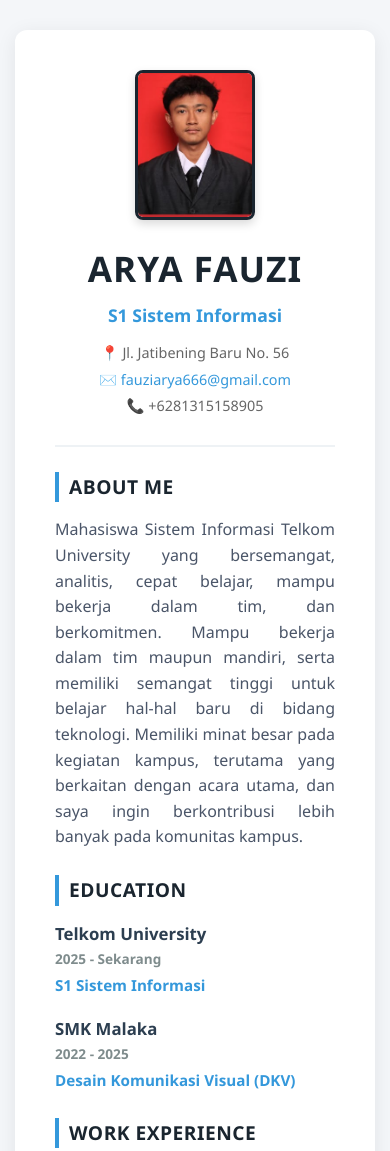
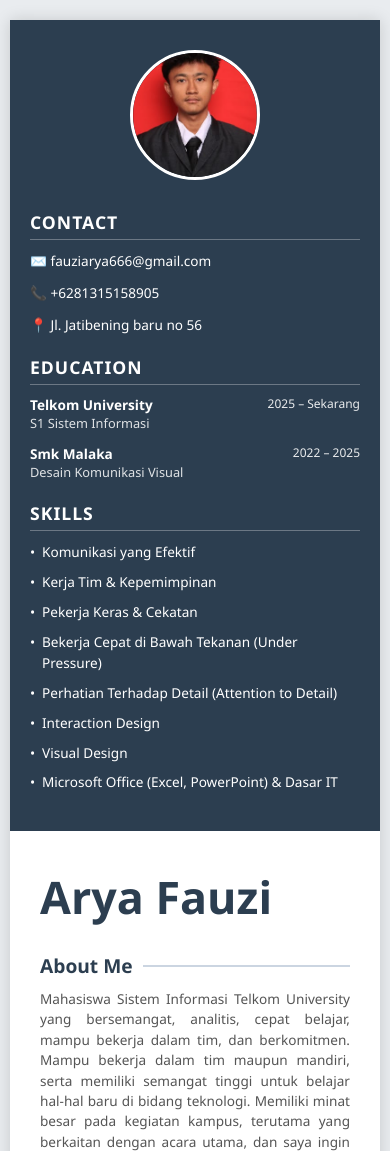
Before and after one commit to AryaFauzi973/AryaFauzi973.github.io, a plain HTML site: page index.html in a window 390 px wide. Shown: the top 1151 px of the page. Drawn offline with Linux system fonts and the light colour scheme.

Commit message:
Refactor CV layout and styles for better presentation
Updated styling and structure of the CV layout, including changes to font, padding, and background colors. Added sidebar and main content sections with improved responsiveness.

```diff
--- a/index.html
+++ b/index.html
@@ -5,253 +5,237 @@
     <meta name="viewport" content="width=device-width, initial-scale=1.0">
     <title>CV - Arya Fauzi</title>
     <style>
-        /* CSS RESET & GENERAL STYLES */
         * {
             box-sizing: border-box;
             margin: 0;
             padding: 0;
         }
         body {
-            font-family: 'Segoe UI', Tahoma, Geneva, Verdana, sans-serif;
-            line-height: 1.6;
+            font-family: 'Segoe UI', Arial, sans-serif;
+            background-color: #e9ecef;
             color: #333;
-            background-color: #f4f6f9;
-            padding: 30px 15px;
+            padding: 20px 10px;
         }
-        .container {
-            max-width: 800px;
+        .cv-container {
+            max-width: 850px;
             margin: 0 auto;
-            background: #ffffff;
-            padding: 40px;
-            border-radius: 12px;
-            box-shadow: 0 4px 20px rgba(0, 0, 0, 0.08);
+            background: #fff;
+            display: flex;
+            box-shadow: 0 0 15px rgba(0, 0, 0, 0.15);
         }
 
-        /* HEADER SECTION */
-        .header {
+        /* SIDEBAR KIRI (GELAP) */
+        .sidebar {
+            width: 35%;
+            background-color: #2c3e50;
+            color: #ffffff;
+            padding: 30px 20px;
+        }
+        .profile-box {
+            text-align: center;
+            margin-bottom: 25px;
+        }
+        .profile-img {
+            width: 130px;
+            height: 130px;
+            border-radius: 50%;
+            object-fit: cover;
+            border: 3px solid #fff;
+        }
+        .sidebar h2 {
+            font-size: 1.1rem;
+            text-transform: uppercase;
+            letter-spacing: 1px;
+            margin-bottom: 10px;
+            margin-top: 20px;
+            border-bottom: 1px solid rgba(255, 255, 255, 0.3);
+            padding-bottom: 5px;
+        }
+        .contact-list, .sidebar-list {
+            list-style: none;
+            font-size: 0.85rem;
+            line-height: 1.6;
+        }
+        .contact-list li {
+            margin-bottom: 10px;
+            word-break: break-all;
+        }
+        .contact-list a {
+            color: #fff;
+            text-decoration: none;
+        }
+        .edu-item {
+            margin-bottom: 12px;
+            font-size: 0.85rem;
+        }
+        .edu-header {
             display: flex;
             justify-content: space-between;
-            align-items: center;
-            border-bottom: 2px solid #eef2f5;
-            padding-bottom: 25px;
-            margin-bottom: 25px;
-            gap: 20px;
+            font-weight: bold;
         }
-        .header-text h1 {
-            font-size: 2.2rem;
-            color: #1a252f;
-            letter-spacing: 1px;
-            margin-bottom: 5px;
+        .edu-date {
+            font-size: 0.75rem;
+            font-weight: normal;
+            opacity: 0.9;
         }
-        .header-text .subtitle {
-            font-size: 1.1rem;
-            color: #3498db;
-            font-weight: 600;
-            margin-bottom: 12px;
+        .edu-sub {
+            font-size: 0.8rem;
+            opacity: 0.85;
         }
-        .contact-info p {
-            font-size: 0.9rem;
-            color: #666;
-            margin-bottom: 3px;
+        .sidebar-list li {
+            margin-bottom: 8px;
+            position: relative;
+            padding-left: 12px;
         }
-        .contact-info a {
-            color: #3498db;
-            text-decoration: none;
-        }
-        .contact-info a:hover {
-            text-decoration: underline;
-        }
-        .profile-img {
-            width: 140px;
-            height: 175px;
-            object-fit: cover;
-            border-radius: 8px;
-            border: 3px solid #1a252f;
-            box-shadow: 0 4px 10px rgba(0, 0, 0, 0.15);
-            flex-shrink: 0;
+        .sidebar-list li::before {
+            content: "•";
+            position: absolute;
+            left: 0;
         }
 
-        /* SECTIONS GENERAL */
-        section {
+        /* KONTEN KANAN (PUTIH) */
+        .main-content {
+            width: 65%;
+            padding: 35px 30px;
+        }
+        .main-content h1 {
+            font-size: 2.8rem;
+            color: #2c3e50;
             margin-bottom: 25px;
+            font-weight: 800;
         }
-        h2 {
+        .section-title {
             font-size: 1.2rem;
-            color: #1a252f;
-            border-left: 4px solid #3498db;
-            padding-left: 10px;
-            margin-bottom: 15px;
-            text-transform: uppercase;
-            letter-spacing: 0.5px;
+            color: #2c3e50;
+            margin-bottom: 10px;
+            display: flex;
+            align-items: center;
         }
-        p.about-text {
-            color: #4a5568;
+        .section-title::after {
+            content: "";
+            flex: 1;
+            margin-left: 10px;
+            height: 2px;
+            background-color: #cbd5e1;
+        }
+        .about-text {
+            font-size: 0.85rem;
+            line-height: 1.5;
+            color: #555;
+            margin-bottom: 25px;
             text-align: justify;
         }
-
-        /* ITEM LIST & JOBS */
-        .item {
-            margin-bottom: 18px;
+        .job-item {
+            margin-bottom: 15px;
         }
-        .item-header {
-            display: flex;
-            justify-content: space-between;
-            align-items: baseline;
-            margin-bottom: 4px;
-        }
-        .item-title {
-            font-size: 1.05rem;
-            font-weight: 700;
+        .job-company {
+            font-weight: bold;
+            font-size: 0.95rem;
             color: #2c3e50;
         }
-        .item-date {
-            font-size: 0.85rem;
-            color: #7f8c8d;
+        .job-role {
             font-weight: 600;
+            font-size: 0.88rem;
+            color: #444;
+            margin-top: 5px;
         }
-        .item-sub {
-            font-size: 0.95rem;
-            color: #3498db;
-            font-weight: 600;
-            margin-bottom: 6px;
-        }
-        .item ul {
-            margin-left: 18px;
-            color: #4a5568;
-            font-size: 0.93rem;
-        }
-        .item ul li {
-            margin-bottom: 4px;
+        .job-desc {
+            font-size: 0.83rem;
+            color: #555;
+            line-height: 1.4;
+            margin-top: 2px;
         }
 
-        /* SKILLS GRID */
-        .skills-grid {
-            display: grid;
-            grid-template-columns: repeat(auto-fit, minmax(200px, 1fr));
-            gap: 10px;
-            list-style: none;
-            padding: 0;
-        }
-        .skills-grid li {
-            background: #f8fafc;
-            padding: 8px 12px;
-            border-radius: 6px;
-            border: 1px solid #e2e8f0;
-            font-size: 0.9rem;
-            color: #334155;
-            font-weight: 500;
-        }
-
-        /* RESPONSIVE DESIGN (MOBILE FRIENDLY) */
-        @media (max-width: 600px) {
-            .header {
-                flex-direction: column-reverse;
-                text-align: center;
-            }
-            .header-text h2 {
-                border-left: none;
-            }
-            .item-header {
+        /* RESPONSIVE UNTUK HP */
+        @media (max-width: 650px) {
+            .cv-container {
                 flex-direction: column;
             }
-            .profile-img {
-                width: 120px;
-                height: 150px;
+            .sidebar, .main-content {
+                width: 100%;
             }
         }
     </style>
 </head>
 <body>
 
-    <div class="container">
+    <div class="cv-container">
 
-        <!-- HEADER -->
-        <div class="header">
-            <div class="header-text">
-                <h1>ARYA FAUZI</h1>
-                <div class="subtitle">S1 Sistem Informasi</div>
-                <div class="contact-info">
-                    <p>📍 Jl. Jatibening Baru No. 56</p>
-                    <p>✉️ <a href="mailto:fauziarya666@gmail.com">fauziarya666@gmail.com</a></p>
-                    <p>📞 +6281315158905</p>
+        <!-- SIDEBAR KIRI (GELAP) -->
+        <div class="sidebar">
+            <div class="profile-box">
+                <img src="foto-profil.jpeg" alt="Arya Fauzi" class="profile-img">
+            </div>
+
+            <h2>Contact</h2>
+            <ul class="contact-list">
+                <li>✉️ <a href="mailto:fauziarya666@gmail.com">fauziarya666@gmail.com</a></li>
+                <li>📞 +6281315158905</li>
+                <li>📍 Jl. Jatibening baru no 56</li>
+            </ul>
+
+            <h2>Education</h2>
+            <div class="edu-item">
+                <div class="edu-header">
+                    <span>Telkom University</span>
+                    <span class="edu-date">2025 – Sekarang</span>
                 </div>
+                <div class="edu-sub">S1 Sistem Informasi</div>
             </div>
-            <!-- Foto profil di sebelah kanan dengan bingkai kotak rapi -->
-            <img src="foto-profil.jpeg" alt="Foto Profil Arya Fauzi" class="profile-img">
+            <div class="edu-item">
+                <div class="edu-header">
+                    <span>Smk Malaka</span>
+                    <span class="edu-date">2022 – 2025</span>
+                </div>
+                <div class="edu-sub">Desain Komunikasi Visual</div>
+            </div>
+
+            <h2>Skills</h2>
+            <ul class="sidebar-list">
+                <li>Komunikasi yang Efektif</li>
+                <li>Kerja Tim & Kepemimpinan</li>
+                <li>Pekerja Keras & Cekatan</li>
+                <li>Bekerja Cepat di Bawah Tekanan (Under Pressure)</li>
+                <li>Perhatian Terhadap Detail (Attention to Detail)</li>
+                <li>Interaction Design</li>
+                <li>Visual Design</li>
+                <li>Microsoft Office (Excel, PowerPoint) & Dasar IT</li>
+            </ul>
         </div>
 
-        <!-- ABOUT ME -->
-        <section>
-            <h2>About Me</h2>
+        <!-- KONTEN UTAMA KANAN (PUTIH) -->
+        <div class="main-content">
+            <h1>Arya Fauzi</h1>
+
+            <h2 class="section-title">About Me</h2>
             <p class="about-text">
                 Mahasiswa Sistem Informasi Telkom University yang bersemangat, analitis, cepat belajar, mampu bekerja dalam tim, dan berkomitmen. Mampu bekerja dalam tim maupun mandiri, serta memiliki semangat tinggi untuk belajar hal-hal baru di bidang teknologi. Memiliki minat besar pada kegiatan kampus, terutama yang berkaitan dengan acara utama, dan saya ingin berkontribusi lebih banyak pada komunitas kampus.
             </p>
-        </section>
 
-        <!-- EDUCATION -->
-        <section>
-            <h2>Education</h2>
-            <div class="item">
-                <div class="item-header">
-                    <span class="item-title">Telkom University</span>
-                    <span class="item-date">2025 - Sekarang</span>
-                </div>
-                <div class="item-sub">S1 Sistem Informasi</div>
-            </div>
-            <div class="item">
-                <div class="item-header">
-                    <span class="item-title">SMK Malaka</span>
-                    <span class="item-date">2022 - 2025</span>
-                </div>
-                <div class="item-sub">Desain Komunikasi Visual (DKV)</div>
-            </div>
-        </section>
+            <h2 class="section-title">Work Experience</h2>
 
-        <!-- WORK EXPERIENCE -->
-        <section>
-            <h2>Work Experience</h2>
+            <div class="job-item">
+                <div class="job-company">PT Inti Prima Karya (SEP 2024 – DES 2024)</div>
 
-            <div class="item">
-                <div class="item-header">
-                    <span class="item-title">PT Inti Prima Karya</span>
-                    <span class="item-date">SEP 2024 - DES 2024</span>
-                </div>
-                <ul>
-                    <li><b>Quality Control (QC):</b> Memeriksa bahan cetakan secara menyeluruh untuk memastikan produk memenuhi standar kualitas perusahaan, memeriksa akurasi warna, cacat perataan, dan kekurangan kertas sebelum didistribusikan.</li>
-                    <li><b>Finishing:</b> Menangani proses pasca-produksi—termasuk memotong, melipat, menjilid, dan melaminasi—untuk memastikan produk cetak akhir rapi, bersih, dan siap dikirim.</li>
-                    <li><b>Machine Operator:</b> Membantu mengoperasikan dan memantau mesin cetak agar berjalan lancar, memastikan target produksi tercapai sambil tetap menjaga keselamatan dan standar operasional.</li>
-                    <li><b>Administrasi / Pendataan Karyawan:</b> Membantu mengoperasikan dan memantau mesin cetak agar berjalan lancar, memastikan target produksi tercapai serta terstruktur.</li>
-                </ul>
+                <div class="job-role">Quality Control (QC)</div>
+                <p class="job-desc">Memeriksa bahan cetakan secara menyeluruh untuk memastikan produk memenuhi standar kualitas perusahaan, memeriksa akurasi warna, cacat perataan, dan kekurangan kertas sebelum didistribusikan.</p>
+
+                <div class="job-role">Finishing</div>
+                <p class="job-desc">Menangani proses pasca-produksi—termasuk memotong, melipat, menjilid, dan melaminasi—untuk memastikan produk cetak akhir rapi, bersih, dan siap dikirim.</p>
+
+                <div class="job-role">Machine Operator</div>
+                <p class="job-desc">Membantu mengoperasikan dan memantau mesin cetak agar berjalan lancar, memastikan target produksi tercapai sambil tetap menjaga keselamatan dan standar operasional.</p>
+
+                <div class="job-role">Administrasi / Pendataan Karyawan</div>
+                <p class="job-desc">Membantu mengoperasikan dan memantau mesin cetak agar berjalan lancar, memastikan target produksi tercapai sambil tetap menjaga keselamatan dan standar operasional.</p>
             </div>
 
-            <div class="item">
-                <div class="item-header">
-                    <span class="item-title">Student League Committee</span>
-                    <span class="item-date">SEP 2026 - OKT 2026</span>
-                </div>
-                <div class="item-sub">Staff Operasional</div>
-                <ul>
-                    <li>Mengelola operasional dan logistik di lapangan/venue untuk memastikan kelancaran jalannya pertandingan atau perlombaan tingkat kampus.</li>
-                    <li>Berkoordinasi dengan sesama panitia, peserta, dan pihak terkait untuk mengatur jadwal pertandingan, penyiapan peralatan, serta kesiapan lokasi acara.</li>
-                    <li>Menangani kendala operasional yang terjadi di lapangan secara cepat dan efisien agar kegiatan berjalan kondusif serta terstruktur.</li>
-                </ul>
+            <div class="job-item">
+                <div class="job-company">Student League Committee (SEP 2026 – OKT 2026)</div>
+                <div class="job-role">Staff Operasional</div>
+                <p class="job-desc">Mengelola operasional dan logistik di lapangan/venue untuk memastikan kelancaran jalannya pertandingan atau perlombaan tingkat kampus. Berkoordinasi dengan sesama panitia, peserta, dan pihak terkait untuk mengatur jadwal pertandingan, penyiapan peralatan, serta kesiapan lokasi acara. Menangani kendala operasional yang terjadi di lapangan secara cepat dan efisien agar kegiatan berjalan kondusif serta terstruktur.</p>
             </div>
-        </section>
-
-        <!-- SKILLS -->
-        <section>
-            <h2>Skills & Abilities</h2>
-            <ul class="skills-grid">
-                <li>• Komunikasi yang Efektif</li>
-                <li>• Kerja Tim & Kepemimpinan</li>
-                <li>• Pekerja Keras & Cekatan</li>
-                <li>• Under Pressure Worker</li>
-                <li>• Attention to Detail</li>
-                <li>• Interaction Design</li>
-                <li>• Visual Design</li>
-                <li>• Microsoft Office & Dasar IT</li>
-            </ul>
-        </section>
+        </div>
 
     </div>
 
```
